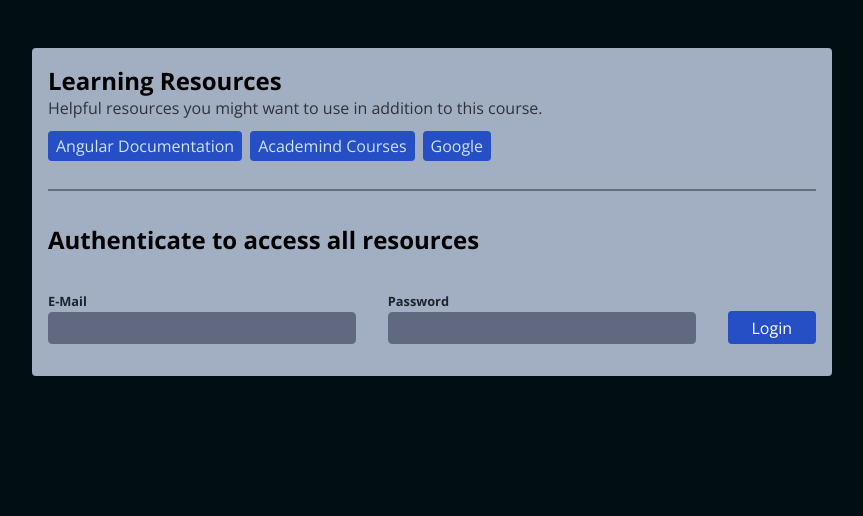
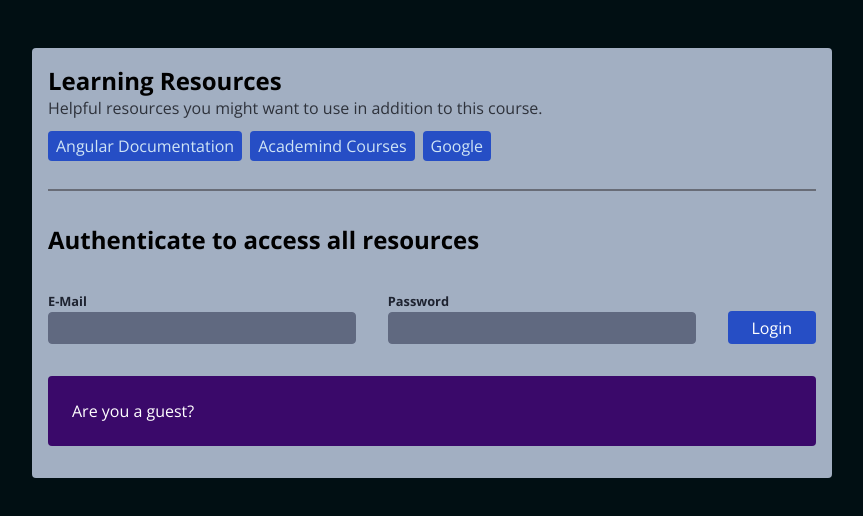
Before and after one commit to mwhitfieldwork/angular-directives-deep-dive, an Angular app in the folder 01-starting-project/: page / in a window 1280 px wide. Shown: the top 516 px of the page, without its empty margins (208-1071 px from the left). Built offline with nearby package versions, Linux system fonts and the light colour scheme.

Commit message:
Add different types of authentication greetings

```diff
--- a/01-starting-project/src/app/app.component.html
+++ b/01-starting-project/src/app/app.component.html
@@ -13,5 +13,7 @@
 
   <!-- You can also use the directive with an asterisk as weel-->
    <!-- Below, it will automatically add the ng-tmeplate behind the scenes-->
-  <p *appAuth="'admin'">Are you authenticated?</p>
+  <p *appAuth="'admin'" class="protected-content admin">Are you authenticated?</p>
+  <p *appAuth="'user'" class="protected-content unauthenticated">Are you a User?</p>
+  <p *appAuth="'guest'" class="protected-content authenticated">Are you a guest?</p>
 </main>
```
